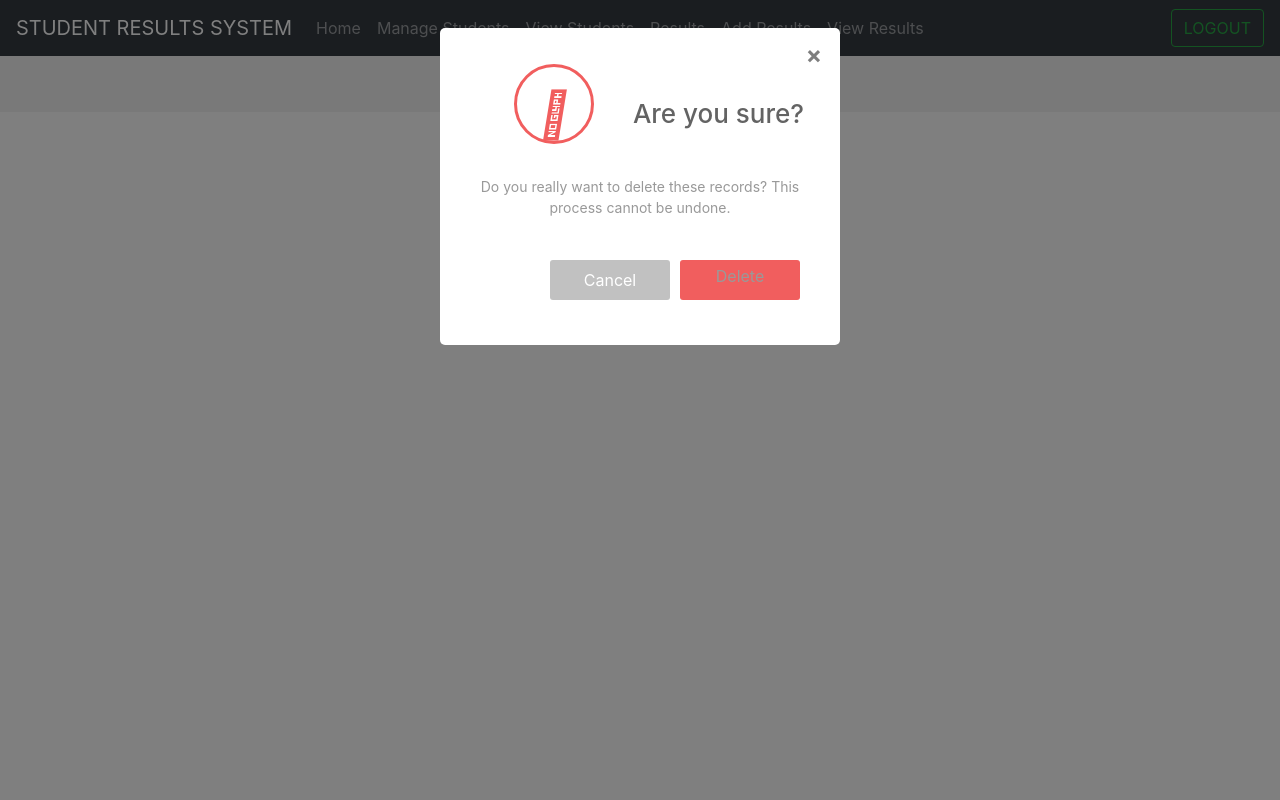
After one commit to Samarth24558/Stundets-Result, a Django app: page /delete_result in a window 1280 px wide. The commit adds this page. Run offline with Django 5.2, Linux system fonts and the light colour scheme; some libraries are stand-ins or nearby versions.

Commit message:
aded files

```diff
--- /dev/null
+++ b/web/wweb/static/delete_result.css
@@ -0,0 +1,83 @@
+.modal-confirm {
+    color: #636363;
+    width: 400px;
+  }
+  .modal-confirm .modal-content {
+    padding: 20px;
+    border-radius: 5px;
+    border: none;
+    text-align: center;
+    font-size: 14px;
+  }
+  .modal-confirm .modal-header {
+    border-bottom: none;
+    position: relative;
+  }
+  .modal-confirm h4 {
+    text-align: center;
+    font-size: 26px;
+    margin: 30px 0 -10px;
+  }
+  .modal-confirm .close {
+    position: absolute;
+    top: -5px;
+    right: -2px;
+  }
+  .modal-confirm .modal-body {
+    color: #999;
+  }
+  .modal-confirm .modal-footer {
+    border: none;
+    text-align: center;
+    border-radius: 5px;
+    font-size: 13px;
+    padding: 10px 15px 25px;
+  }
+  .modal-confirm .modal-footer a {
+    color: #999;
+  }
+  .modal-confirm .icon-box {
+    width: 80px;
+    height: 80px;
+    margin: 0 auto;
+    border-radius: 50%;
+    z-index: 9;
+    text-align: center;
+    border: 3px solid #f15e5e;
+  }
+  .modal-confirm .icon-box i {
+    color: #f15e5e;
+    font-size: 46px;
+    display: inline-block;
+    margin-top: 13px;
+  }
+  .modal-confirm .btn {
+    color: #fff;
+    border-radius: 4px;
+    background: #60c7c1;
+    text-decoration: none;
+    transition: all 0.4s;
+    line-height: normal;
+    min-width: 120px;
+    border: none;
+    min-height: 40px;
+    border-radius: 3px;
+    margin: 0 5px;
+    outline: none !important;
+  }
+  .modal-confirm .btn-info {
+    background: #c1c1c1;
+  }
+  .modal-confirm .btn-info:hover, .modal-confirm .btn-info:focus {
+    background: #a8a8a8;
+  }
+  .modal-confirm .btn-danger {
+    background: #f15e5e;
+  }
+  .modal-confirm .btn-danger:hover, .modal-confirm .btn-danger:focus {
+    background: #ee3535;
+  }
+  .trigger-btn {
+    display: inline-block;
+    margin: 100px auto;
+  }
--- a/web/wweb/templates/base.html
+++ b/web/wweb/templates/base.html
@@ -22,13 +22,16 @@
           <a class="nav-link" href="manage">Manage Students</a>
         </li>
         <li class="nav-item">
+          <a class="nav-link " href="view">View Students</a>
+        </li>
+        <li class="nav-item">
           <a class="nav-link " href="result">Results</a>
         </li>
         <li class="nav-item">
           <a class="nav-link " href="add_result">Add Results</a>
         </li>
         <li class="nav-item">
-          <a class="nav-link " href="view">View</a>
+          <a class="nav-link " href="#">View Results</a>
         </li>
       </ul>
       <form class="form-inline my-2 my-lg-0">
--- /dev/null
+++ b/web/wweb/templates/delete_result.html
@@ -0,0 +1,43 @@
+{% extends "results.html" %}
+{% load static %}
+
+{% block body %}
+
+<link rel="stylesheet" href="{% static "delete_result.css" %}">
+<div class="text-center">
+<!-- Button HTML (to Trigger Modal) -->
+<a href="#myModal" class="trigger-btn" data-toggle="modal" style="display:none;">Click to Open Confirm Modal</a>
+</div>
+
+<!-- Modal HTML -->
+<div id="myModal" class="modal fade">
+  <div class="modal-dialog modal-confirm">
+    <div class="modal-content">
+      <div class="modal-header">
+        <div class="icon-box">
+          <i class="material-icons">&#xE5CD;</i>
+        </div>
+        <h4 class="modal-title">Are you sure?</h4>
+        <button type="button" class="close" data-dismiss="modal" aria-hidden="true">&times;</button>
+      </div>
+      <div class="modal-body">
+        <p>Do you really want to delete these records? This process cannot be undone.</p>
+      </div>
+      <div class="modal-footer">
+        <button type="button" class="btn btn-info" data-dismiss="modal">Cancel</button>
+        <a href="result" class="btn btn-danger">Delete</a>
+      </div>
+    </div>
+  </div>
+</div>
+
+<script src="https://code.jquery.com/jquery-3.5.1.min.js"></script>
+<script src="https://cdnjs.cloudflare.com/ajax/libs/popper.js/1.16.0/umd/popper.min.js"></script>
+<script src="https://stackpath.bootstrapcdn.com/bootstrap/4.5.2/js/bootstrap.min.js"></script>
+<script>
+$(document).ready(function(){
+    $("#myModal").modal('show');
+});
+</script>
+
+{% endblock body %}
--- a/web/wweb/templates/results.html
+++ b/web/wweb/templates/results.html
@@ -42,13 +42,13 @@ document.write(result);
 </script></td>
 <td>
 <script>
-var percentage=((result/625))*100+"%"
-document.write(percentage)
+    var percentage=((result/625))*100+"%"
+    document.write(percentage)
 </script>
 </td>
 <td>
-<a href="{% url "invoice" %}" class="btn btn-outline-info" >👁</a>
-<a type="#" class="btn btn-outline-info">🗑️</a>
+<a href="{% url "invoice" i.id %}" class="btn btn-outline-info" >👁</a>
+<a href="{% url "delete_result" %}" class="btn btn-outline-info">🗑️</a>
 
 </td>
 </tr>
--- a/web/wweb/templates/view.html
+++ b/web/wweb/templates/view.html
@@ -1,5 +1,5 @@
 {% extends "base.html" %}
-{% block title %}View{% endblock title %}
+{% block title %}View Studens{% endblock title %}
 {% block body %}
 <h1 class="text-center">STUDENTS LIST</h1>
 
--- a/web/wweb/urls.py
+++ b/web/wweb/urls.py
@@ -7,5 +7,6 @@ urlpatterns=[
     path('result',views.result),
     path('add_result',views.add_result),
     path('view',views.view),
-    path("invoice",views.invoice,name="invoice")
+    path("invoice/<str:pk>/",views.invoice,name="invoice"),
+    path("delete_result",views.delete_result,name="delete_result")
 ]
--- a/web/wweb/views.py
+++ b/web/wweb/views.py
@@ -52,5 +52,10 @@ def view(request):
     context={'form':form}
     return render(request,'view.html',context)
 
-def invoice(request):
-    return render(request,"invoice.html")
+def invoice(request,pk):
+    form=Result.objects.get(id=pk)
+    context={"form":form}
+    return render(request,"invoice.html",context)
+
+def delete_result(request):
+    return render(request,"delete_result.html")
```
Also changed, not shown: web/wweb/templates/invoice.html (+58 -67 lines), web/db.sqlite3.
